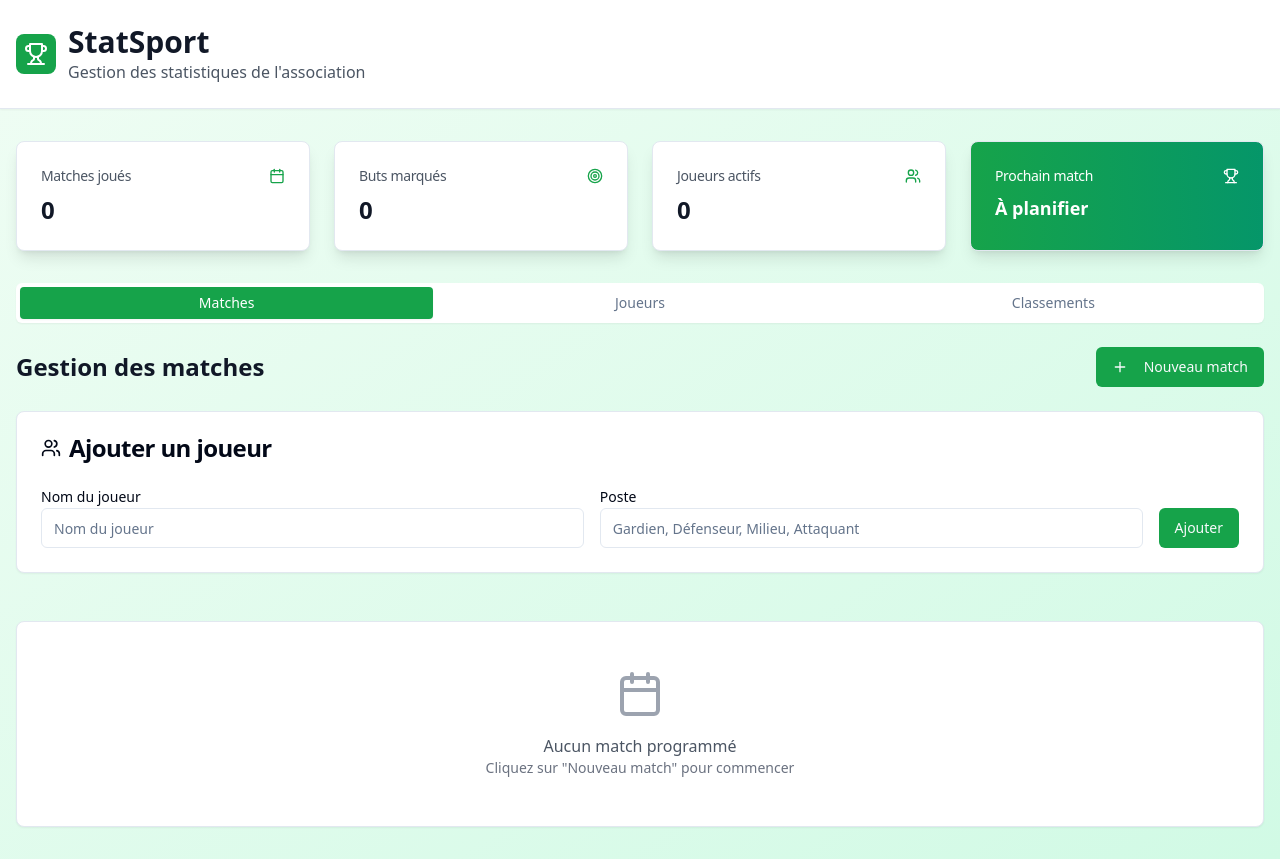
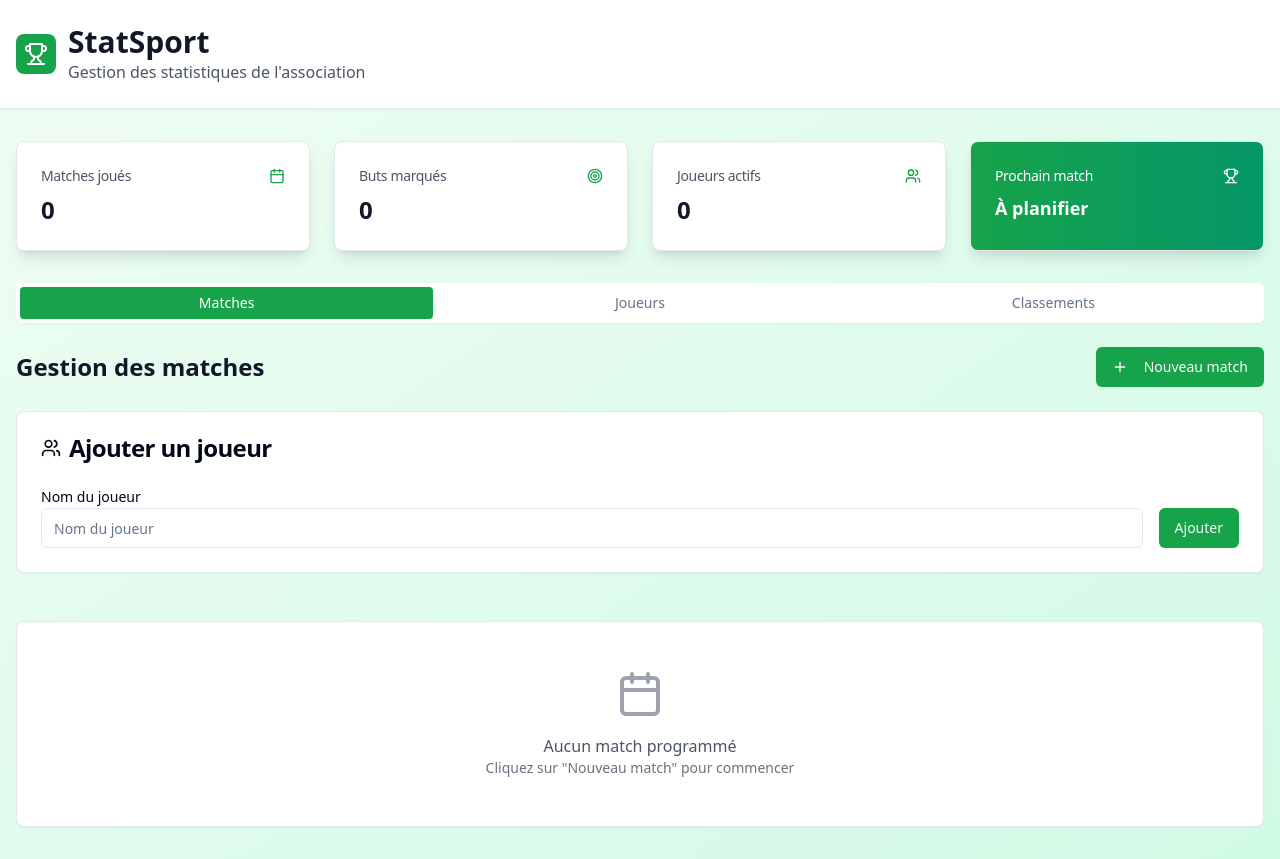
Before and after one commit to defofotg/samedi-but-score, a React (Vite) app: page / in a window 1280 px wide. Built offline with nearby package versions, Linux system fonts and the light colour scheme.

Commit message:
Remove player position
Removed the "position" field from the Player type and related components.

```diff
--- a/src/components/MatchManager.tsx
+++ b/src/components/MatchManager.tsx
@@ -23,7 +23,7 @@ const MatchManager = ({ matches, setMatches, players, setPlayers }: MatchManager
     teamOneName: '',
     teamTwoName: '',
   });
-  const [newPlayer, setNewPlayer] = useState({ name: '', position: '' });
+  const [newPlayer, setNewPlayer] = useState({ name: '' });
   const [goalData, setGoalData] = useState({ playerId: '', team: '' });
 
   const createMatch = () => {
@@ -99,7 +99,7 @@ const MatchManager = ({ matches, setMatches, players, setPlayers }: MatchManager
   };
 
   const addNewPlayer = () => {
-    if (!newPlayer.name || !newPlayer.position) {
+    if (!newPlayer.name) {
       toast.error('Veuillez remplir tous les champs');
       return;
     }
@@ -107,14 +107,13 @@ const MatchManager = ({ matches, setMatches, players, setPlayers }: MatchManager
     const player: Player = {
       id: Date.now().toString(),
       name: newPlayer.name,
-      position: newPlayer.position,
       totalGoals: 0,
       matchesPlayed: 0,
       createdAt: new Date(),
     };
 
     setPlayers([...players, player]);
-    setNewPlayer({ name: '', position: '' });
+    setNewPlayer({ name: '' });
     toast.success('Joueur ajouté avec succès');
   };
 
@@ -182,15 +181,7 @@ const MatchManager = ({ matches, setMatches, players, setPlayers }: MatchManager
               <Input
                 placeholder="Nom du joueur"
                 value={newPlayer.name}
-                onChange={(e) => setNewPlayer({...newPlayer, name: e.target.value})}
-              />
-            </div>
-            <div className="flex-1">
-              <Label>Poste</Label>
-              <Input
-                placeholder="Gardien, Défenseur, Milieu, Attaquant"
-                value={newPlayer.position}
-                onChange={(e) => setNewPlayer({...newPlayer, position: e.target.value})}
+                onChange={(e) => setNewPlayer({ name: e.target.value })}
               />
             </div>
             <Button onClick={addNewPlayer} className="bg-green-600 hover:bg-green-700">
--- a/src/components/PlayersList.tsx
+++ b/src/components/PlayersList.tsx
@@ -52,7 +52,7 @@ const PlayersList = ({ players, matches }: PlayersListProps) => {
                         <Trophy className="inline h-4 w-4 ml-2 text-yellow-500" />
                       )}
                     </h3>
-                    <p className="text-gray-600">{player.position}</p>
+                    {/* Suppression du poste du joueur */}
                   </div>
                 </div>
 
--- a/src/components/TopScorers.tsx
+++ b/src/components/TopScorers.tsx
@@ -79,8 +79,7 @@ const TopScorers = ({ players }: TopScorersProps) => {
                       <h3 className="text-2xl font-bold text-gray-900">
                         {player.name}
                       </h3>
-                      <p className="text-gray-600 text-lg">{player.position}</p>
-
+                      {/* Suppression du poste */}
                       <div className="flex gap-2 mt-2">
                         {position === 1 && (
                           <Badge className="bg-yellow-500 text-white">
--- a/src/types/sports.ts
+++ b/src/types/sports.ts
@@ -2,7 +2,6 @@
 export interface Player {
   id: string;
   name: string;
-  position: string;
   totalGoals: number;
   matchesPlayed: number;
   createdAt: Date;
```
